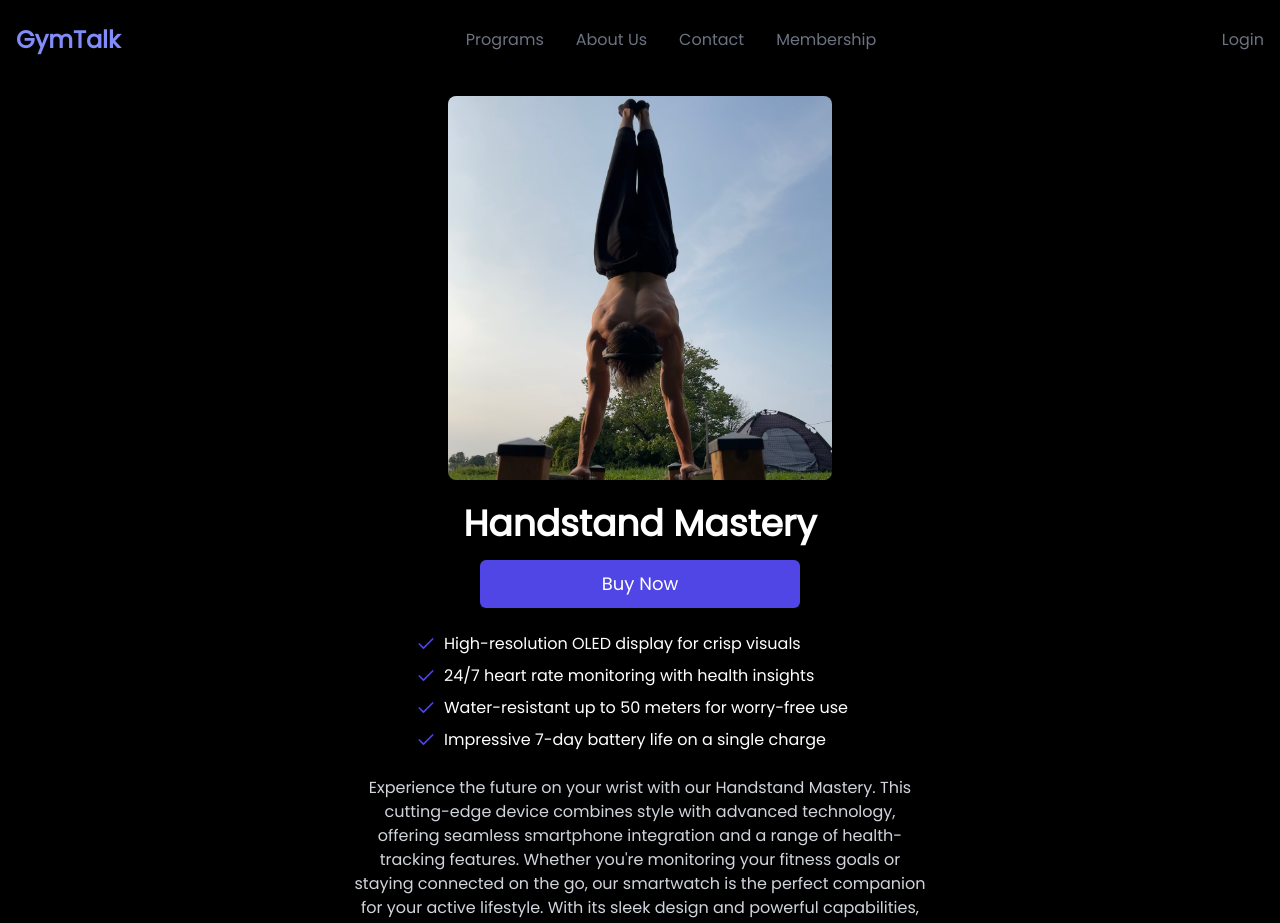
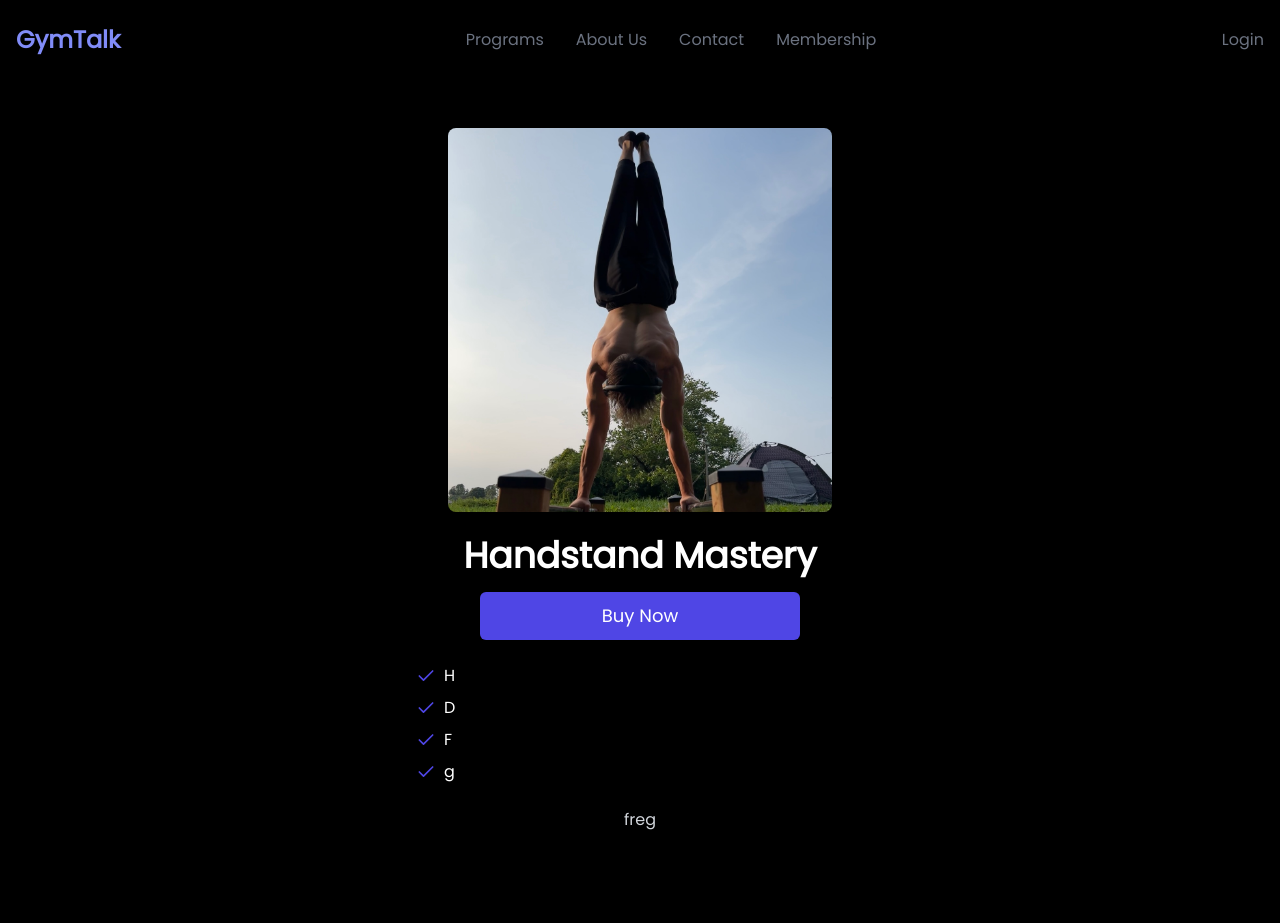
Before and after one commit to Eric0M/GymTalk, a Next.js app: page /programs/Handstand_Mastery_Program in a window 1280 px wide. Shown: the top 923 px of the page. Built offline with nearby package versions, Linux system fonts and the light colour scheme; no server answers.

Commit message:
Progress

```diff
--- a/app/components/product_info/product_info.tsx
+++ b/app/components/product_info/product_info.tsx
@@ -9,11 +9,21 @@ import { options } from "@/app/api/auth/[...nextauth]/options";
 interface ProductPageProps {
   title?: string;
   imageUrl?: string;
+  ft1?: string;
+  ft2?: string;
+  ft3?: string;
+  ft4?: string;
+  description?: string;
 }
 
 export default async function productPage({
   title,
   imageUrl,
+  description,
+  ft1,
+  ft2,
+  ft3,
+  ft4,
 }: ProductPageProps) {
   const session = await getServerSession(options);
   return (
@@ -47,30 +57,22 @@ export default async function productPage({
         <ul className="space-y-2 text-left max-w-md mx-auto">
           <li className="flex items-center">
             <Check className="mr-2 h-5 w-5 text-indigo-600 flex-shrink-0" />
-            <span>High-resolution OLED display for crisp visuals</span>
+            <span>{ft1}</span>
           </li>
           <li className="flex items-center">
             <Check className="mr-2 h-5 w-5 text-indigo-600 flex-shrink-0" />
-            <span>24/7 heart rate monitoring with health insights</span>
+            <span>{ft2}</span>
           </li>
           <li className="flex items-center">
             <Check className="mr-2 h-5 w-5 text-indigo-600 flex-shrink-0" />
-            <span>Water-resistant up to 50 meters for worry-free use</span>
+            <span>{ft3}</span>
           </li>
           <li className="flex items-center">
             <Check className="mr-2 h-5 w-5 text-indigo-600 flex-shrink-0" />
-            <span>Impressive 7-day battery life on a single charge</span>
+            <span>{ft4}</span>
           </li>
         </ul>
-        <p className="text-gray-300 max-w-prose mx-auto ">
-          Experience the future on your wrist with our {title}. This
-          cutting-edge device combines style with advanced technology, offering
-          seamless smartphone integration and a range of health-tracking
-          features. Whether you're monitoring your fitness goals or staying
-          connected on the go, our smartwatch is the perfect companion for your
-          active lifestyle. With its sleek design and powerful capabilities,
-          you'll always be one step ahead.
-        </p>
+        <p className="text-gray-300 max-w-prose mx-auto ">{description}</p>
       </div>
     </div>
   );
--- a/app/components/programs/programs.tsx
+++ b/app/components/programs/programs.tsx
@@ -3,35 +3,10 @@ import { Button } from "@/components/ui/button";
 import Link from "next/link";
 import { options } from "../../api/auth/[...nextauth]/options";
 import { getServerSession } from "next-auth";
+import { programs } from "@/constants";
 
 export default async function ProgramOptions() {
   const session = await getServerSession(options);
-  const programs = [
-    {
-      image: "/Planche.jpg",
-      title: "Intermediate to Advanced Calisthenics",
-      description:
-        "For athletes who have a solid foundation and looking to take their progress to the next level.",
-      buttonText: "Get Started",
-      href: "/programs/Intermediate_Advanced_Program",
-    },
-    {
-      image: "/Handstand.jpg",
-      title: "Handstand Mastery",
-      description:
-        "For anyone just starting out or advanced athletes looking to improve their strength and technique.",
-      buttonText: "Get Started",
-      href: "/programs/Handstand_Mastery_Program",
-    },
-    {
-      image: "/Front_Lever.PNG",
-      title: "All you need to know about Calisthenics",
-      description:
-        "This is the perfect all inclusive program for anyone wanting to get started or improve at calisthenics.",
-      buttonText: "Get Started",
-      href: "/programs/Calisthenics_Basics_Program",
-    },
-  ];
 
   return (
     <section className="bg-black text-white py-12 px-4 sm:px-6 lg:px-8">
@@ -55,7 +30,7 @@ export default async function ProgramOptions() {
               <p className="text-center mb-4 text-gray-400">
                 {program.description}
               </p>
-              {session ? (
+              {/* {session ? ( */}
               <Link href={program.href}>
                 <Button
                   variant="secondary"
@@ -64,7 +39,7 @@ export default async function ProgramOptions() {
                   {program.buttonText}
                 </Button>
               </Link>
-              ) : (
+              {/* ) : ( */}
               <Link href="/api/auth/signin">
                 <Button
                   variant="secondary"
@@ -73,7 +48,7 @@ export default async function ProgramOptions() {
                   {program.buttonText}
                 </Button>
               </Link>
-              )}
+              {/* )} */}
             </div>
           ))}
         </div>
--- a/app/programs/Calisthenics_Basics_Program/page.tsx
+++ b/app/programs/Calisthenics_Basics_Program/page.tsx
@@ -3,7 +3,15 @@ import ProductPage from "@/app/components/product_info/product_info";
 
 const Calisthenics_Basics_Program_Info = () => {
   return (
-    <ProductPage title="Calisthenics Basics" imageUrl="/Front_Lever.PNG" />
+    <ProductPage
+      title="Calisthenics Basics"
+      imageUrl="/heroIMG.jpeg"
+      ft1="H"
+      ft2="D"
+      ft3="F"
+      ft4="g"
+      description="freg"
+    />
   );
 };
 
--- a/app/programs/Handstand_Mastery_Program/page.tsx
+++ b/app/programs/Handstand_Mastery_Program/page.tsx
@@ -2,7 +2,17 @@ import React from "react";
 import ProductPage from "@/app/components/product_info/product_info";
 
 const Handstand_Mastery_Program_Info = () => {
-  return <ProductPage title="Handstand Mastery" imageUrl="/Handstand.jpg" />;
+  return (
+    <ProductPage
+      title="Handstand Mastery"
+      imageUrl="/Handstand.jpg"
+      ft1="H"
+      ft2="D"
+      ft3="F"
+      ft4="g"
+      description="freg"
+    />
+  );
 };
 
 export default Handstand_Mastery_Program_Info;
--- a/app/programs/Intermediate_Advanced_Program/page.tsx
+++ b/app/programs/Intermediate_Advanced_Program/page.tsx
@@ -6,6 +6,11 @@ const Intermediate_to_Advanced_Calisthenics_Info = () => {
     <ProductPage
       title="Intermediate to Advanced Calisthenics"
       imageUrl="/Planche.jpg"
+      ft1="H"
+      ft2="D"
+      ft3="F"
+      ft4="g"
+      description="freg"
     />
   );
 };
--- a/constants.ts
+++ b/constants.ts
@@ -15,3 +15,42 @@ export const constants = [
     Name: "GymTalk+",
   },
 ];
+
+export const programs = [
+  {
+    image: "/heroIMG.jpeg",
+    title: "All you need to know about Calisthenics",
+    description:
+      "This is the perfect all inclusive program for anyone wanting to get started or improve at calisthenics.",
+    buttonText: "Get Started",
+    href: "/programs/Calisthenics_Basics_Program",
+    ft1: "First Feature",
+    ft2: "First Feature",
+    ft3: "First Feature",
+    ft4: "First Feature",
+  },
+  {
+    image: "/Handstand.jpg",
+    title: "Handstand Mastery",
+    description:
+      "For anyone just starting out or advanced athletes looking to improve their strength and technique.",
+    buttonText: "Get Started",
+    href: "/programs/Handstand_Mastery_Program",
+    ft1: "First Feature",
+    ft2: "First Feature",
+    ft3: "First Feature",
+    ft4: "First Feature",
+  },
+  {
+    image: "/Planche.jpg",
+    title: "Intermediate to Advanced Calisthenics",
+    description:
+      "For athletes who have a solid foundation and looking to take their progress to the next level.",
+    buttonText: "Get Started",
+    href: "/programs/Intermediate_Advanced_Program",
+    ft1: "First Feature",
+    ft2: "First Feature",
+    ft3: "First Feature",
+    ft4: "First Feature",
+  },
+];
```
Lines whose indentation alone changed are shown as unchanged.
